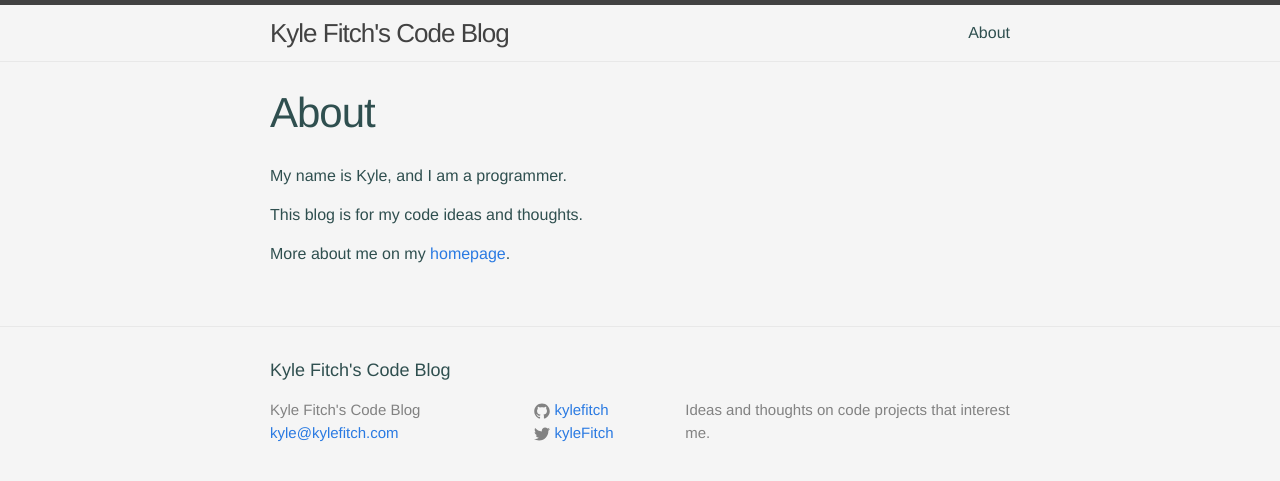
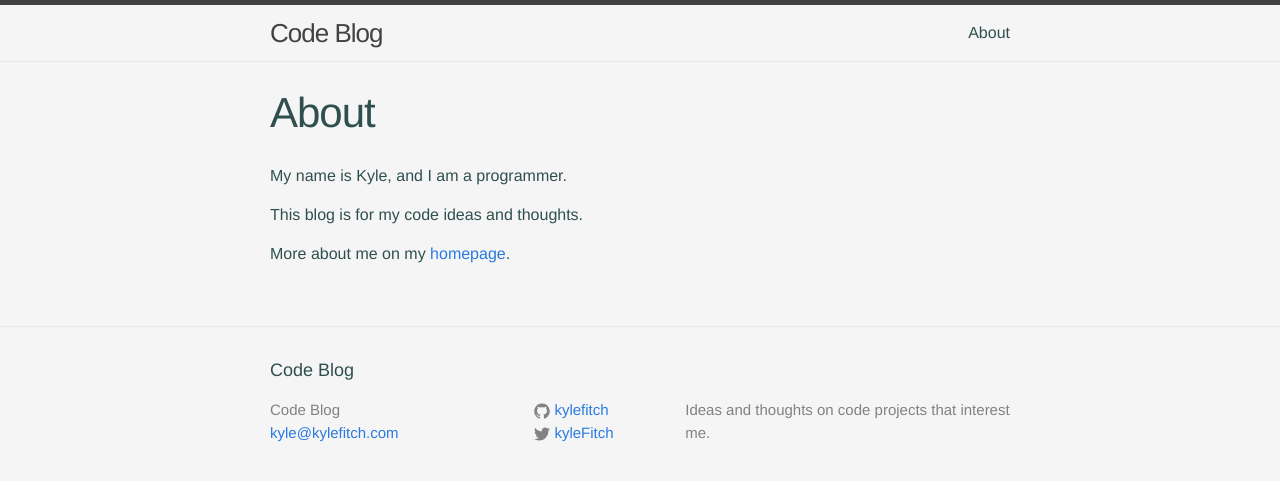
Before and after one commit to kylefitch/kylefitch.github.io, a Jekyll site: the page built from about.md, in a window 1280 px wide. Shown: the top 481 px of the page. Built offline with Jekyll 4.4.1, drawn with Linux system fonts in a browser that asks for light colours.

Commit message:
Edit typo.

```diff
--- a/_config.yml
+++ b/_config.yml
@@ -1,5 +1,5 @@
 # Site settings
-title: Kyle Fitch's Code Blog
+title: Code Blog
 email: kyle@kylefitch.com
 description: "Ideas and thoughts on code projects that interest me."
 baseurl: ""
```
